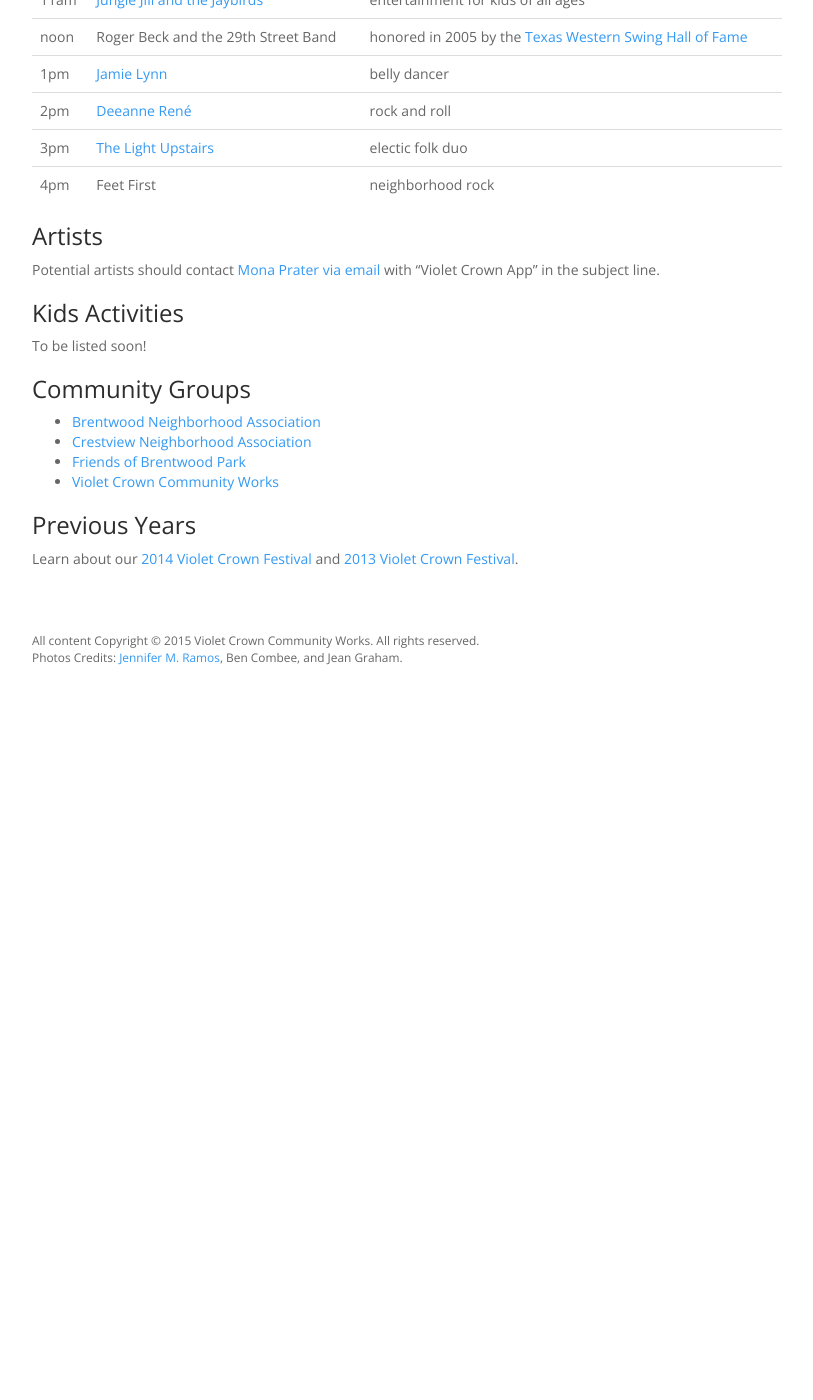
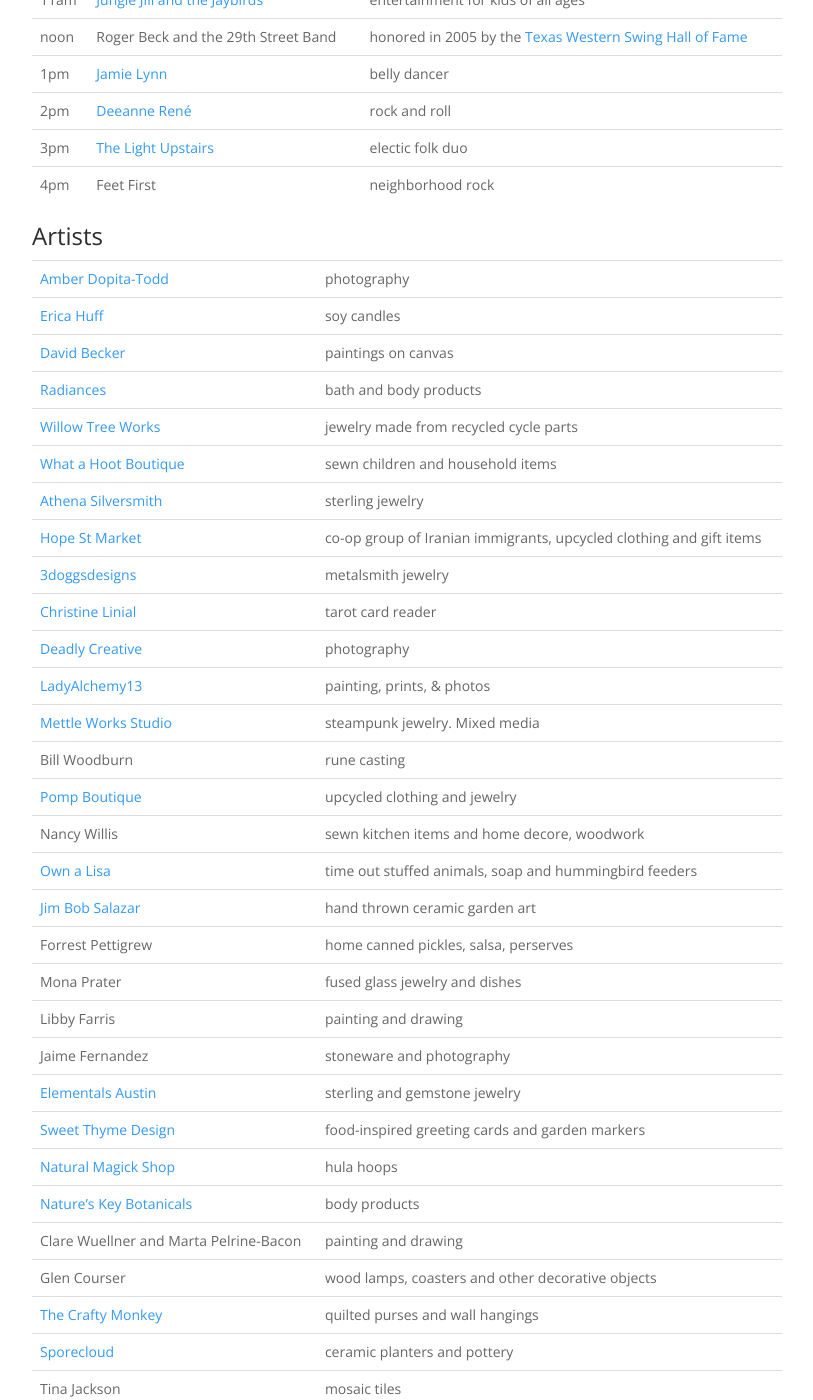
Before and after one commit to vccw/vccw.github.io, a Jekyll site: the page built from vcf.md, in a window 1280 px wide and 1400 px high, scrolled down 795 px. Shown: the whole window, without its empty margins (38-851 px from the left). Built offline with Jekyll 4.4.1, drawn with Linux system fonts in a browser that asks for light colours; comment, search, counter and statistics services are not loaded; before the commit the page ends 1474 px from its top, so only the background shows below that; some of the changed text lies outside the part shown.

Commit message:
Add vendors for 2015 fest

```diff
--- a/vcf.md
+++ b/vcf.md
@@ -50,8 +50,58 @@
 
 ### Artists
 
-Potential artists should contact [Mona Prater via email](mailto:beadornment@Hotmail.com) with
-"Violet Crown App" in the subject line.
+[Amber Dopita-Todd](http://amberdopita.com) | photography
+[Erica Huff](http://etsy.com/shop/wickhabit/) |soy candles
+[David Becker](https://www.facebook.com/DavidBeckerArtist) | paintings on canvas
+[Radiances](http://radiances.vpweb.com/) | bath and body products
+[Willow Tree Works](https://willowtreeworks.wordpress.com/) | jewelry made from recycled cycle parts
+[What a Hoot Boutique](https://www.facebook.com/WhatAHootBoutique) | sewn children and household items
+[Athena Silversmith](http://www.athenasilversmith.com/) | sterling jewelry
+[Hope St Market](https://www.etsy.com/shop/HopeStreetMarket) | co-op group of Iranian immigrants, upcycled clothing and gift items
+[3doggsdesigns](https://www.etsy.com/shop/3doggsdesigns) | metalsmith jewelry
+[Christine Linial](http://christinethepsychic.com/) | tarot card reader
+[Deadly Creative](http://www.deadlycreative.com/) | photography
+[LadyAlchemy13](https://www.etsy.com/shop/ladyalchemy13) | painting, prints, & photos
+[Mettle Works Studio](https://www.etsy.com/shop/MettleWorksStudio) | steampunk jewelry. Mixed media
+Bill Woodburn | rune casting
+[Pomp Boutique](http://keatleydesigns.com/) | upcycled clothing and jewelry
+Nancy Willis | sewn kitchen items and home decore, woodwork
+[Own a Lisa](http://ownalisa.com/) | time out stuffed animals, soap and hummingbird feeders
+[Jim Bob Salazar](http://jimbobsalazar.blogspot.com/) | hand thrown ceramic garden art
+Forrest Pettigrew | home canned pickles, salsa, perserves
+Mona Prater | fused glass jewelry and dishes
+Libby Farris | painting and drawing
+Jaime Fernandez | stoneware and photography
+[Elementals Austin](https://www.facebook.com/elementals.austin) | sterling and gemstone jewelry
+[Sweet Thyme Design](https://www.etsy.com/shop/sweetthymedesign) | food-inspired greeting cards and garden markers
+[Natural Magick Shop](https://www.facebook.com/pages/Natural-Magick-Shop/228780966758) | hula hoops
+[Nature's Key Botanicals](https://www.etsy.com/shop/NaturesKeyBotanicals/) | body products
+Clare Wuellner and Marta Pelrine-Bacon | painting and drawing
+Glen Courser | wood lamps, coasters and other decorative objects
+[The Crafty Monkey](https://www.etsy.com/shop/craftymonkey/) | quilted purses and wall hangings
+[Sporecloud](https://www.etsy.com/shop/sporecloud/) | ceramic planters and pottery
+Tina Jackson | mosaic tiles
+[Ross De La Garza](http://www.phishross.com) | ceramic sea creatures
+[MGS Arts](http://www.mgsarts.com/) | engraved sandstone and mosaic
+[ArcheoModern](http://Archeomoderndesigns.com) | ancient inspirations, contemporary creations
+[Phishstuff](http://phishstuff.etsy.com) | lampwork beads and jewlery
+[Shannon Kors](http://sksurfgirl.etsy.com) | baby and toddler clothes and gifts
+[Sewn Joys](http://sewnjoys.etsy.com) | design dolls and unique gifts
+[Stampin' Up - Kathleen Johnson](http://Kathleenstamps.stampinup.net) | handmade cards
+David Fox | tie dye clothing
+[Masterpieces by Michiel](http://masterpiecesbymichiel.com) | jewelry and glasswork
+[CDQ Art - Connie Adcock](http://cdqart.com) | acrylic and watercolor painting
+[By Lillian](http://bylillian.com) | jewelry
+[Violet Crown Soap Company](http://Violetcrownsoap.com) | hand-made soaps, lotions, and bath treats
+[Petite Pensieri](http://petitepensieri.etsy.com) | baby clothes
+Susan Prior | clocks, bottle lights, greeting cards
+[Chaos Card Company](http://www.chaoscardcompany.com/) | printed clothing
+[Flameless Shirt](http://flamelessshirt.com) | printed men's shirts
+[tEChLECTIC](http://techlectic.com) | clocks from upcycled computer hardware
+[Medieval Moccasins](http://medievalmoccasins.com) | original handcrafted leather footwear
+[Stoneworks Pottery](http://etsy.com/shop/stoneworkspottery) | handmade pots
+[Salvation Central](http://www.salvationcentral.com/) | stained glass & jewelry
+{:.table}
 
 ### Kids Activities
 
```
